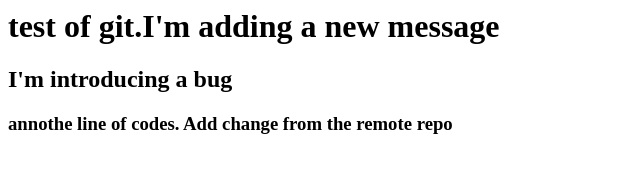
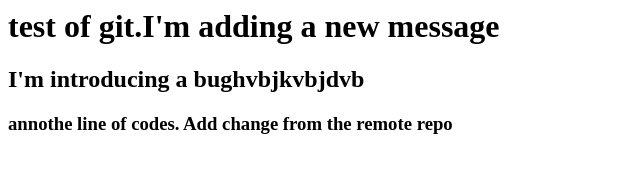
Before and after one commit to hervenesta/udemycourse, a plain HTML site: page index.html in a window 1280 px wide. Shown: the whole page, without its empty margins (0-640 px from the left). Drawn offline with Linux system fonts and the light colour scheme.

Commit message:
after stashing

```diff
--- a/index.html
+++ b/index.html
@@ -1,7 +1,7 @@
 <html>
 <Body>
 <h1>test of git.I'm adding a new message</h1>
-<h2>I'm introducing a bug </h2>
+<h2>I'm introducing a bughvbjkvbjdvb </h2>
 <h3>annothe line of codes. Add change from the remote repo </h3>
 </body>
 </html>
```
Also changed, not shown: second.html (added, +5 -0 lines).
